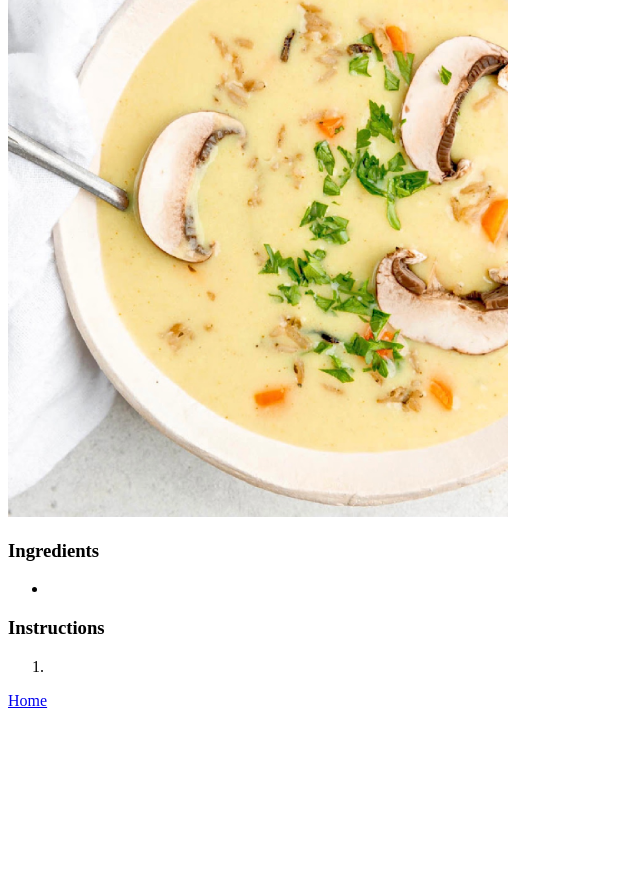
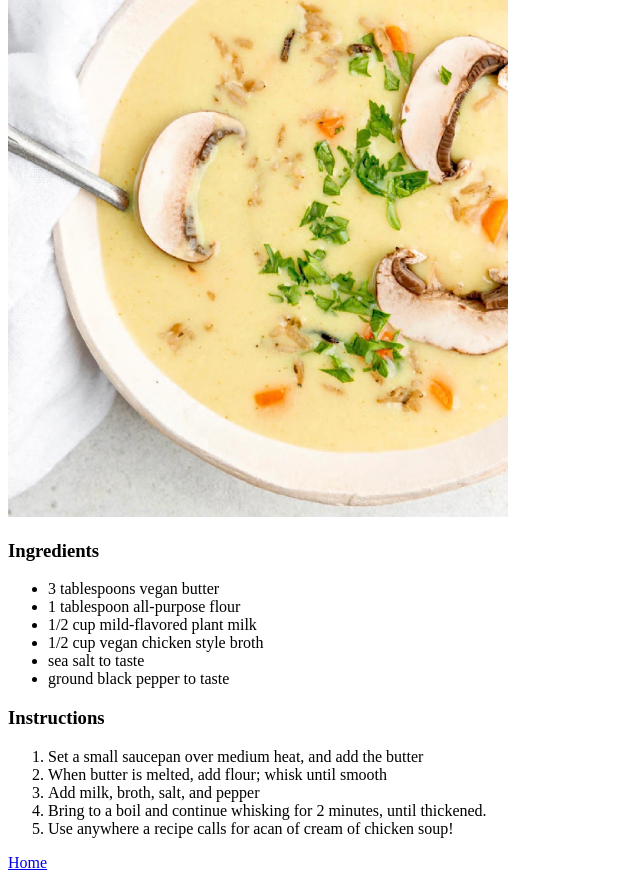
Before and after one commit to calebsteel/odin-recipes, a plain HTML site: page recipes/cream-of-chicken.html in a window 1280 px wide. Shown: the part 257-1137 px from the top of the page, without its empty margins (0-640 px from the left). Before the commit the page ends 975 px from the top, so only its background shows below. Drawn offline with Linux system fonts and the light colour scheme.

Commit message:
added ingredients and instructions

```diff
--- a/recipes/cream-of-chicken.html
+++ b/recipes/cream-of-chicken.html
@@ -14,13 +14,24 @@
     />
     <h3><strong>Ingredients</strong></h3>
     <ul>
-      <li></li>
+      <li>3 tablespoons vegan butter</li>
+      <li>1 tablespoon all-purpose flour</li>
+      <li>1/2 cup mild-flavored plant milk</li>
+      <li>1/2 cup vegan chicken style broth</li>
+      <li>sea salt to taste</li>
+      <li>ground black pepper to taste</li>
     </ul>
     <h3><strong>Instructions</strong></h3>
     <ol>
-      <li></li>
+      <li>Set a small saucepan over medium heat, and add the butter</li>
+      <li>When butter is melted, add flour; whisk until smooth</li>
+      <li>Add milk, broth, salt, and pepper</li>
+      <li>
+        Bring to a boil and continue whisking for 2 minutes, until thickened.
+      </li>
+      <li>Use anywhere a recipe calls for acan of cream of chicken soup!</li>
     </ol>
 
-    <a href="../index.html">Home</a>
+    <a href="../index.html">Home<git/a>
   </body>
 </html>
```
